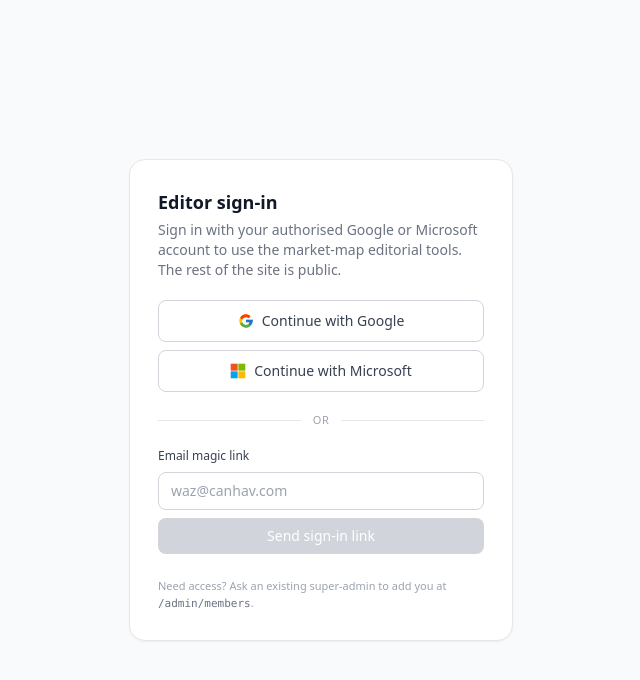
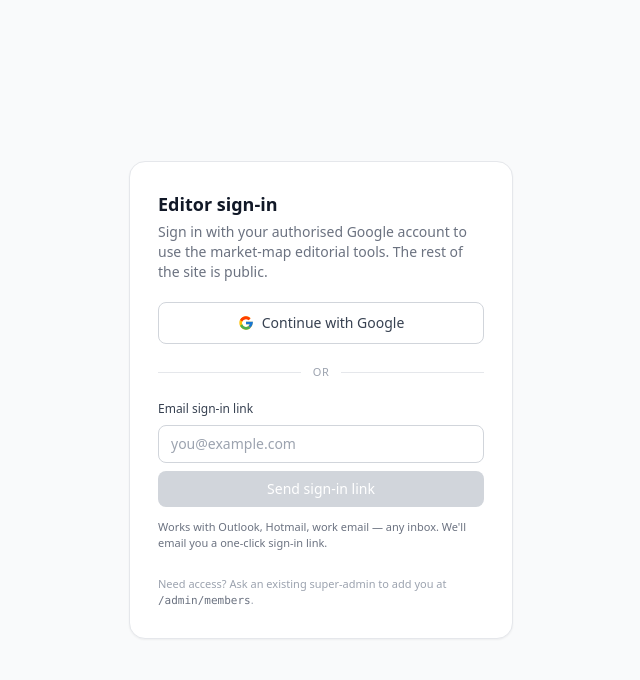
Before and after one commit to wazarat/canhav-research, a Next.js app: page /admin/login in a window 1280 px wide. Shown: the top 680 px of the page, without its empty margins (319-959 px from the left). Built offline with nearby package versions, Linux system fonts and the light colour scheme; no server answers.

Commit message:
fixing OAuth callback issues

```diff
--- a/middleware.ts
+++ b/middleware.ts
@@ -11,7 +11,7 @@ import { createSupabaseMiddlewareClient } from './lib/supabaseServer'
  *      anon client — RLS on admin_users allows authenticated users to
  *      read (see migration 008), so this works without service-role.
  *   3. Gatekeeping:
- *        * /admin/login, /auth/callback, and the /api/admin/members
+ *        * /admin/login, /admin/forbidden, and the /api/admin/members
  *          session probes are always public.
  *        * /admin/* unauthenticated -> 302 /admin/login?next=...
  *        * /admin/* authenticated but not admin -> 302 /admin/forbidden
@@ -26,7 +26,6 @@ import { createSupabaseMiddlewareClient } from './lib/supabaseServer'
 const PUBLIC_PATHS = new Set<string>([
   '/admin/login',
   '/admin/forbidden',
-  '/auth/callback',
 ])
 
 export async function middleware(req: NextRequest) {
--- a/pages/admin/login.tsx
+++ b/pages/admin/login.tsx
@@ -6,29 +6,27 @@ import { getSupabaseAuthBrowser } from '../../lib/supabaseBrowser'
 /**
  * /admin/login — Supabase-Auth sign-in for the /admin/* editorial tools.
  *
- * Three entry points:
- *   * "Continue with Google"     — OAuth through Google (Gmail accounts).
- *   * "Continue with Microsoft"  — OAuth through Azure (Outlook + work).
- *   * Email magic link           — fallback for setups where OAuth isn't
- *                                  configured yet. Sends a one-click
- *                                  sign-in link via Supabase.
+ * Two entry points:
+ *   * "Continue with Google" — OAuth through Google (Gmail or any Google
+ *     Workspace account).
+ *   * Email magic link         — one-click sign-in link for everyone
+ *     else, including Outlook / Hotmail / work email. Supabase sends the
+ *     link; clicking it creates / refreshes the session.
  *
- * After sign-in, Supabase redirects to /auth/callback (see
- * pages/auth/callback.ts) which exchanges the code for a session and
- * redirects back to ?next=... (defaults to /admin/entities).
+ * After sign-in Supabase redirects to /api/auth/callback, which swaps
+ * the OAuth code for a session cookie and redirects back to ?next=...
+ * (defaults to /admin/entities). Note: /api/auth/callback is a server
+ * API route on purpose — placing it under /pages/auth/ would let Next
+ * try to statically prerender an async handler.
  *
- * The middleware routes already-signed-in admins past /admin/login, but
- * signed-in non-admins land on /admin/forbidden. This page doesn't
- * enforce that — the middleware does.
+ * The middleware already sends signed-in admins past /admin/login and
+ * non-admins to /admin/forbidden, so this page just handles the pre-
+ * auth state.
  */
-
-type OAuthProvider = 'google' | 'azure'
 
 export default function AdminLogin() {
   const router = useRouter()
-  const [submitting, setSubmitting] = useState<OAuthProvider | 'email' | null>(
-    null
-  )
+  const [submitting, setSubmitting] = useState<'google' | 'email' | null>(null)
   const [email, setEmail] = useState('')
   const [emailSent, setEmailSent] = useState(false)
   const [error, setError] = useState<string | null>(null)
@@ -39,19 +37,19 @@ export default function AdminLogin() {
       : '/admin/entities'
 
   useEffect(() => {
-    // Surface ?error= from the OAuth callback.
+    // Surface ?error= from the OAuth callback (e.g. user cancelled).
     if (typeof router.query.error === 'string') setError(router.query.error)
   }, [router.query.error])
 
   function buildCallbackUrl() {
     const origin = typeof window !== 'undefined' ? window.location.origin : ''
     const next = encodeURIComponent(nextPath)
-    return `${origin}/auth/callback?next=${next}`
+    return `${origin}/api/auth/callback?next=${next}`
   }
 
-  async function onOAuth(provider: OAuthProvider) {
+  async function onGoogle() {
     setError(null)
-    setSubmitting(provider)
+    setSubmitting('google')
     const supabase = getSupabaseAuthBrowser()
     if (!supabase) {
       setError('Auth not configured (missing NEXT_PUBLIC_ETHDATA_SUPABASE_*).')
@@ -59,7 +57,7 @@ export default function AdminLogin() {
       return
     }
     const { error } = await supabase.auth.signInWithOAuth({
-      provider,
+      provider: 'google',
       options: {
         redirectTo: buildCallbackUrl(),
       },
@@ -68,8 +66,7 @@ export default function AdminLogin() {
       setError(error.message)
       setSubmitting(null)
     }
-    // On success Supabase will full-page redirect away; no need to reset
-    // submitting state.
+    // On success Supabase full-page-redirects away.
   }
 
   async function onEmailLink(e: FormEvent) {
@@ -83,7 +80,7 @@ export default function AdminLogin() {
         email: email.trim(),
         options: {
           emailRedirectTo: buildCallbackUrl(),
-          shouldCreateUser: false, // must already be an admin
+          shouldCreateUser: false, // editor must already exist in auth.users
         },
       })
       if (error) throw error
@@ -106,34 +103,20 @@ export default function AdminLogin() {
             Editor sign-in
           </h1>
           <p className="mt-1 text-sm text-gray-500">
-            Sign in with your authorised Google or Microsoft account to use
-            the market-map editorial tools. The rest of the site is public.
+            Sign in with your authorised Google account to use the market-map
+            editorial tools. The rest of the site is public.
           </p>
         </div>
 
-        <div className="space-y-2">
         <button
           type="button"
-            onClick={() => onOAuth('google')}
+          onClick={onGoogle}
           disabled={submitting !== null}
           className="w-full inline-flex items-center justify-center gap-2 px-4 py-2.5 bg-white border border-gray-300 rounded-lg text-sm font-medium text-gray-700 hover:bg-gray-50 transition disabled:opacity-60"
         >
           <GoogleIcon />
           {submitting === 'google' ? 'Redirecting…' : 'Continue with Google'}
         </button>
-
-          <button
-            type="button"
-            onClick={() => onOAuth('azure')}
-            disabled={submitting !== null}
-            className="w-full inline-flex items-center justify-center gap-2 px-4 py-2.5 bg-white border border-gray-300 rounded-lg text-sm font-medium text-gray-700 hover:bg-gray-50 transition disabled:opacity-60"
-          >
-            <MicrosoftIcon />
-            {submitting === 'azure'
-              ? 'Redirecting…'
-              : 'Continue with Microsoft'}
-          </button>
-        </div>
 
         <div className="relative flex items-center">
           <div className="flex-grow border-t border-gray-200" />
@@ -145,13 +128,13 @@ export default function AdminLogin() {
 
         <form onSubmit={onEmailLink} className="space-y-2">
           <label className="block text-xs font-medium text-gray-700">
-            Email magic link
+            Email sign-in link
           </label>
           <input
             type="email"
             value={email}
             onChange={(e) => setEmail(e.target.value)}
-            placeholder="waz@canhav.com"
+            placeholder="you@example.com"
             disabled={emailSent}
             autoComplete="email"
             required
@@ -168,11 +151,16 @@ export default function AdminLogin() {
               ? 'Sending…'
               : 'Send sign-in link'}
           </button>
-          {emailSent && (
+          {emailSent ? (
             <p className="text-[11px] text-gray-500 pt-1">
               A one-click sign-in link was sent to{' '}
               <span className="font-medium text-gray-700">{email}</span>. You
               can close this tab.
+            </p>
+          ) : (
+            <p className="text-[11px] text-gray-500 pt-1">
+              Works with Outlook, Hotmail, work email — any inbox. We&apos;ll
+              email you a one-click sign-in link.
             </p>
           )}
         </form>
@@ -191,10 +179,6 @@ export default function AdminLogin() {
     </div>
   )
 }
-
-// ------------------------------------------------------------------
-// Inline brand icons (SVG, no extra deps)
-// ------------------------------------------------------------------
 
 function GoogleIcon() {
   return (
@@ -218,14 +202,3 @@ function GoogleIcon() {
     </svg>
   )
 }
-
-function MicrosoftIcon() {
-  return (
-    <svg width="16" height="16" viewBox="0 0 23 23" aria-hidden>
-      <rect x="1" y="1" width="10" height="10" fill="#F25022" />
-      <rect x="12" y="1" width="10" height="10" fill="#7FBA00" />
-      <rect x="1" y="12" width="10" height="10" fill="#00A4EF" />
-      <rect x="12" y="12" width="10" height="10" fill="#FFB900" />
-    </svg>
-  )
-}
--- a/pages/api/admin/members.ts
+++ b/pages/api/admin/members.ts
@@ -187,5 +187,5 @@ function buildCallbackUrl(req: NextApiRequest): string {
     (req.headers['x-forwarded-proto'] && req.headers.host
       ? `${req.headers['x-forwarded-proto']}://${req.headers.host}`
       : 'http://localhost:3000')
-  return `${site}/auth/callback?next=/admin/entities`
+  return `${site}/api/auth/callback?next=/admin/entities`
 }
```
Also changed, not shown: pages/api/auth/callback.ts (renamed from pages/auth/callback.ts, +16 -11 lines), 2 other files (tests, documents, lock files or other folders). Lines whose indentation alone changed are shown as unchanged.
